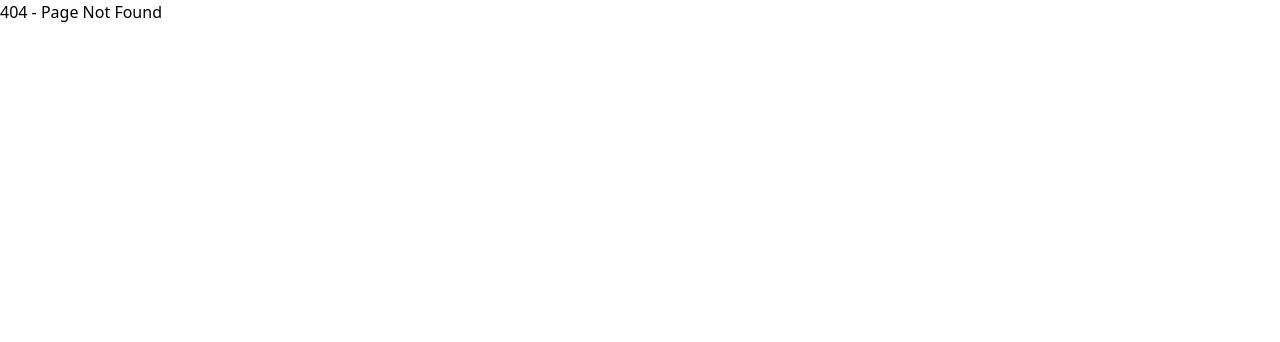
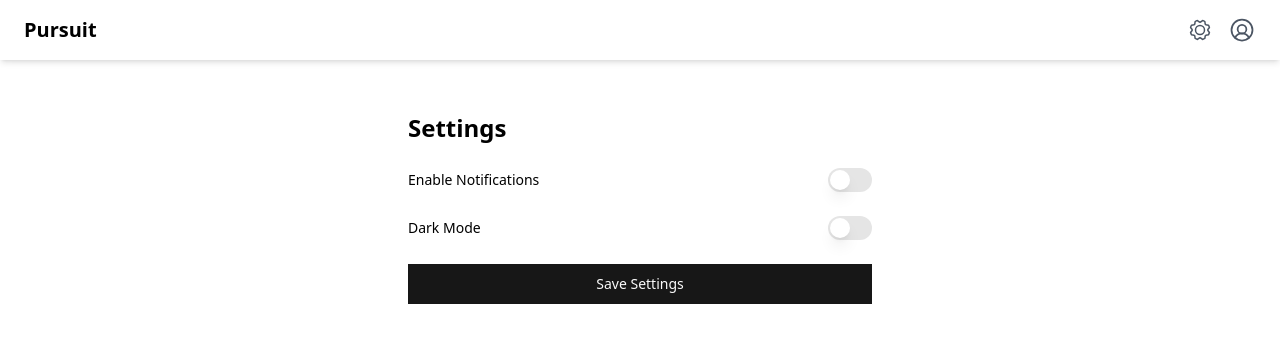
Before and after one commit to saadkhaleeq610/pursuit, a React (Vite) app in the folder client/: page /settings in a window 1280 px wide. Before the commit this address had no page. Shown: the top 342 px of the page. Built offline with nearby package versions, Linux system fonts and the light colour scheme; sample sign-in values are in the browser's storage.

Commit message:
Added: Enhanced user interface in the frontend

```diff
--- a/client/package.json
+++ b/client/package.json
@@ -12,6 +12,7 @@
   "dependencies": {
     "@radix-ui/react-label": "^2.1.2",
     "@radix-ui/react-slot": "^1.1.2",
+    "@radix-ui/react-switch": "^1.1.3",
     "axios": "^1.7.9",
     "class-variance-authority": "^0.7.1",
     "clsx": "^2.1.1",
--- a/client/src/ProtectedRoute.tsx
+++ b/client/src/ProtectedRoute.tsx
@@ -1,7 +1,18 @@
 import { Navigate } from "react-router";
-import { useAuthStore } from "./store/useAuthStore";
+import { useAuthStore } from "@/store/useAuthStore";
+import Navbar from "@/components/Navbar";
 
 export const ProtectedRoute = ({ children }: { children: React.ReactNode }) => {
   const { isAuthenticated } = useAuthStore();
-  return isAuthenticated ? children : <Navigate to="/login" replace />;
+
+  if (!isAuthenticated) {
+    return <Navigate to="/login" replace />;
+  }
+
+  return (
+    <div>
+      <Navbar logoText="Pursuit" />
+      <main className="py-12">{children}</main>
+    </div>
+  );
 };
--- /dev/null
+++ b/client/src/components/Navbar.tsx
@@ -0,0 +1,91 @@
+import { FC, useState, useRef, useEffect } from "react";
+import { Gear, UserCircle } from "phosphor-react";
+import { cn } from "@/lib/utils";
+import { Link } from "react-router";
+
+interface NavbarProps {
+  logoText: string;
+  className?: string;
+}
+
+const Navbar: FC<NavbarProps> = ({ logoText, className }) => {
+  const [showProfileMenu, setShowProfileMenu] = useState(false);
+  const [showSettingsMenu, setShowSettingsMenu] = useState(false);
+
+  const profileRef = useRef<HTMLDivElement>(null);
+  const settingsRef = useRef<HTMLDivElement>(null);
+
+  useEffect(() => {
+    function handleClickOutside(event: MouseEvent) {
+      if (profileRef.current && !profileRef.current.contains(event.target as Node)) {
+        setShowProfileMenu(false);
+      }
+      if (settingsRef.current && !settingsRef.current.contains(event.target as Node)) {
+        setShowSettingsMenu(false);
+      }
+    }
+
+    document.addEventListener("mousedown", handleClickOutside);
+    return () => {
+      document.removeEventListener("mousedown", handleClickOutside);
+    };
+  }, []);
+
+  return (
+    <nav className={cn("fixed w-full flex items-center justify-between px-6 py-4 bg-white shadow-md", className)}>
+      {/* Logo */}
+      <Link to="/dashboard">
+      <div className="text-xl font-semibold">{logoText}</div>
+      </Link>
+
+       {/* Right Section  */}
+      <div className="flex items-center gap-4 relative">
+        {/* Settings Icon */}
+        <div className="relative" ref={settingsRef}>
+          <Gear
+            size={24}
+            className="cursor-pointer text-gray-600 hover:text-gray-800"
+            onClick={() => setShowSettingsMenu((prev) => !prev)}
+          />
+          {showSettingsMenu && (
+            <div className="absolute right-0 mt-2 w-40 bg-white shadow-md rounded-lg p-2">
+              <Link to="/settings" className="block px-4 py-2 text-gray-700 hover:bg-gray-100">
+                Settings
+              </Link>
+            </div>
+          )}
+        </div>
+
+        {/* Profile Icon */}
+        <div className="relative" ref={profileRef}>
+          <UserCircle
+            size={28}
+            className="cursor-pointer text-gray-600 hover:text-gray-800"
+            onClick={() => setShowProfileMenu((prev) => !prev)}
+          />
+          {showProfileMenu && (
+            <div className="absolute right-0 mt-2 w-48 bg-white shadow-md rounded-lg p-2">
+              <Link to="/profile" className="block px-4 py-2 text-gray-700 hover:bg-gray-100">
+                Profile
+              </Link>
+              <Link to="/restaurant-details" className="block px-4 py-2 text-gray-700 hover:bg-gray-100">
+                Restaurant Details
+              </Link>
+              <button
+                onClick={() => {
+                  localStorage.clear();
+                  window.location.href = "/login";
+                }}
+                className="block w-full text-left px-4 py-2 text-red-600 hover:bg-gray-100"
+              >
+                Logout
+              </button>
+            </div>
+          )}
+        </div>
+      </div>
+    </nav>
+  );
+};
+
+export default Navbar;
--- /dev/null
+++ b/client/src/components/ui/switch.tsx
@@ -0,0 +1,27 @@
+import * as React from "react"
+import * as SwitchPrimitives from "@radix-ui/react-switch"
+
+import { cn } from "@/lib/utils"
+
+const Switch = React.forwardRef<
+  React.ElementRef<typeof SwitchPrimitives.Root>,
+  React.ComponentPropsWithoutRef<typeof SwitchPrimitives.Root>
+>(({ className, ...props }, ref) => (
+  <SwitchPrimitives.Root
+    className={cn(
+      "peer inline-flex h-6 w-11 shrink-0 cursor-pointer items-center rounded-full border-2 border-transparent transition-colors focus-visible:outline-none focus-visible:ring-2 focus-visible:ring-neutral-950 focus-visible:ring-offset-2 focus-visible:ring-offset-white disabled:cursor-not-allowed disabled:opacity-50 data-[state=checked]:bg-neutral-900 data-[state=unchecked]:bg-neutral-200 dark:focus-visible:ring-neutral-300 dark:focus-visible:ring-offset-neutral-950 dark:data-[state=checked]:bg-neutral-50 dark:data-[state=unchecked]:bg-neutral-800",
+      className
+    )}
+    {...props}
+    ref={ref}
+  >
+    <SwitchPrimitives.Thumb
+      className={cn(
+        "pointer-events-none block h-5 w-5 rounded-full bg-white shadow-lg ring-0 transition-transform data-[state=checked]:translate-x-5 data-[state=unchecked]:translate-x-0 dark:bg-neutral-950"
+      )}
+    />
+  </SwitchPrimitives.Root>
+))
+Switch.displayName = SwitchPrimitives.Root.displayName
+
+export { Switch }
--- a/client/src/main.tsx
+++ b/client/src/main.tsx
@@ -11,6 +11,9 @@ import {ProtectedRoute}  from "./ProtectedRoute";
 import { useAuthStore } from "./store/useAuthStore";
 import JoinRestaurant from "./pages/JoinStaff";
 import InviteUserPage from "./pages/InviteStaff";
+import Profile from "./pages/Profile";
+import RestaurantDetails from "./pages/RestaurantDetails";
+import Settings from "./pages/Settings";
 // import setupAxiosInterceptors from "./axiosInterceptor";
 
 // setupAxiosInterceptors();
@@ -27,7 +30,6 @@ ReactDOM.createRoot(document.getElementById("root")!).render(
       <Routes>
         <Route path="/" element={<LandingPage />} />
 
-        {/* Public Routes Only for unauthenticated users */}
         <Route
           path="/login"
           element={
@@ -52,16 +54,7 @@ ReactDOM.createRoot(document.getElementById("root")!).render(
             </PublicRoute>
           }
         />
-        <Route
-          path="/register-restaurant"
-          element={
-            <PublicRoute>
-              <RegisterRestaurantPage />
-            </PublicRoute>
-          }
-        />
 
-        {/* Protected Route: Only for authenticated users */}
         <Route
           path="/dashboard"
           element={
@@ -70,6 +63,14 @@ ReactDOM.createRoot(document.getElementById("root")!).render(
             </ProtectedRoute>
           }
         />
+          <Route
+            path="/register-restaurant"
+            element={
+              <ProtectedRoute>
+                <RegisterRestaurantPage />
+              </ProtectedRoute>
+            }
+          />
         <Route
           path="/invite-staff"
           element={
@@ -78,8 +79,31 @@ ReactDOM.createRoot(document.getElementById("root")!).render(
             </ProtectedRoute>
           }
         />
+        <Route
+          path="/profile"
+          element={
+            <ProtectedRoute>
+              <Profile />
+            </ProtectedRoute>
+          }
+        />
+        <Route
+          path="/restaurant-details"
+          element={
+            <ProtectedRoute>
+              <RestaurantDetails />
+            </ProtectedRoute>
+          }
+        />
+        <Route
+          path="/settings"
+          element={
+            <ProtectedRoute>
+              <Settings />
+            </ProtectedRoute>
+          }
+        />
 
-        {/* Catch-all for undefined routes */}
         <Route path="*" element={<div>404 - Page Not Found</div>} />
       </Routes>
     </BrowserRouter>
--- a/client/src/pages/Dashboard.tsx
+++ b/client/src/pages/Dashboard.tsx
@@ -4,7 +4,7 @@ import { useAuthStore } from "../store/useAuthStore";
 import { Link } from "react-router";
 
 export default function DashboardPage() {
-  const { isAuthenticated, logout } = useAuthStore();
+  const { isAuthenticated, logout, restaurant } = useAuthStore();
 
   // If the user is not authenticated, redirect to the login page
   if (!isAuthenticated) {
@@ -20,16 +20,19 @@ export default function DashboardPage() {
     );
   }
 
+  if(restaurant == null){
+
+  return(
+    <div className="flex flex-col items-center pt-60 justify-center">
+      <Link to="/register-restaurant">
+        <Button>Create Your Restaurant</Button>
+      </Link>
+    </div>
+  )
+
+  }
   return (
     <div className="flex flex-col items-center min-h-screen bg-gray-100 p-4">
-      {/* Navigation */}
-      <nav className="w-full bg-white shadow-md p-4 flex justify-between items-center">
-        <h1 className="text-xl font-bold">Dashboard</h1>
-        <Link to="/invite-staff" className="text-white">
-          <Button className="bg-blue-500 hover:bg-blue-600">Invite user to your staff</Button>
-        </Link>
-      </nav>
-
       {/* Main Content */}
       <div className="w-full max-w-md bg-white shadow-lg rounded-2xl p-6 mt-6">
         <h1 className="text-2xl font-semibold text-center mb-6">Dashboard</h1>
@@ -45,4 +48,5 @@ export default function DashboardPage() {
       </div>
     </div>
   );
+// }
 }
--- /dev/null
+++ b/client/src/pages/Profile.tsx
@@ -0,0 +1,25 @@
+import { Input } from "@/components/ui/input";
+import { Button } from "@/components/ui/button";
+import { Label } from "@/components/ui/label";
+
+const Profile = () => {
+  return (
+    <div className="max-w-lg mx-auto mt-10 p-6 space-y-6">
+      <h1 className="text-2xl font-semibold">Profile</h1>
+
+      <div className="space-y-3">
+        <Label>Name</Label>
+        <Input type="text" placeholder="Enter your name" />
+      </div>
+
+      <div className="space-y-3">
+        <Label>Email</Label>
+        <Input type="email" placeholder="Enter your email" />
+      </div>
+
+      <Button className="mt-4 w-full">Update Profile</Button>
+    </div>
+  );
+};
+
+export default Profile;
--- /dev/null
+++ b/client/src/pages/RestaurantDetails.tsx
@@ -0,0 +1,30 @@
+import { Input } from "@/components/ui/input";
+import { Button } from "@/components/ui/button";
+import { Label } from "@/components/ui/label";
+
+const RestaurantDetails = () => {
+  return (
+    <div className="max-w-lg mx-auto mt-10 p-6 space-y-6">
+      <h1 className="text-2xl font-semibold">Restaurant Details</h1>
+
+      <div className="space-y-3">
+        <Label>Restaurant Name</Label>
+        <Input type="text" placeholder="Enter restaurant name" />
+      </div>
+
+      <div className="space-y-3">
+        <Label>Address</Label>
+        <Input type="text" placeholder="Enter address" />
+      </div>
+
+      <div className="space-y-3">
+        <Label>Phone Number</Label>
+        <Input type="tel" placeholder="Enter phone number" />
+      </div>
+
+      <Button className="mt-4 w-full">Update Details</Button>
+    </div>
+  );
+};
+
+export default RestaurantDetails;
--- /dev/null
+++ b/client/src/pages/Settings.tsx
@@ -0,0 +1,25 @@
+import { Switch } from "@/components/ui/switch";
+import { Button } from "@/components/ui/button";
+import { Label } from "@/components/ui/label";
+
+const Settings = () => {
+  return (
+    <div className="max-w-lg mx-auto mt-10 p-6 space-y-6">
+      <h1 className="text-2xl font-semibold">Settings</h1>
+
+      <div className="flex items-center justify-between">
+        <Label>Enable Notifications</Label>
+        <Switch />
+      </div>
+
+      <div className="flex items-center justify-between">
+        <Label>Dark Mode</Label>
+        <Switch />
+      </div>
+
+      <Button className="mt-4 w-full">Save Settings</Button>
+    </div>
+  );
+};
+
+export default Settings;
--- a/client/src/store/useAuthStore.ts
+++ b/client/src/store/useAuthStore.ts
@@ -2,6 +2,8 @@ import { create } from "zustand";
 import axios from "axios";
 
 type AuthState = {
+  //user: {name: string, email: string, user_id: int, role_id: int, role_name: }
+  restaurant: {name: string, address: string, phone_number: string} | null;
   email: string;
   accessToken: string | null;
   isAuthenticated: boolean;
@@ -12,6 +14,7 @@ type AuthState = {
 };
 
 export const useAuthStore = create<AuthState>((set, get) => ({
+  restaurant: null,
   email: localStorage.getItem("email") || "",
   accessToken: localStorage.getItem("accessToken") || null,
   isAuthenticated: !!localStorage.getItem("accessToken"),
```
Also changed, not shown: 2 other files (tests, documents, lock files or other folders).
